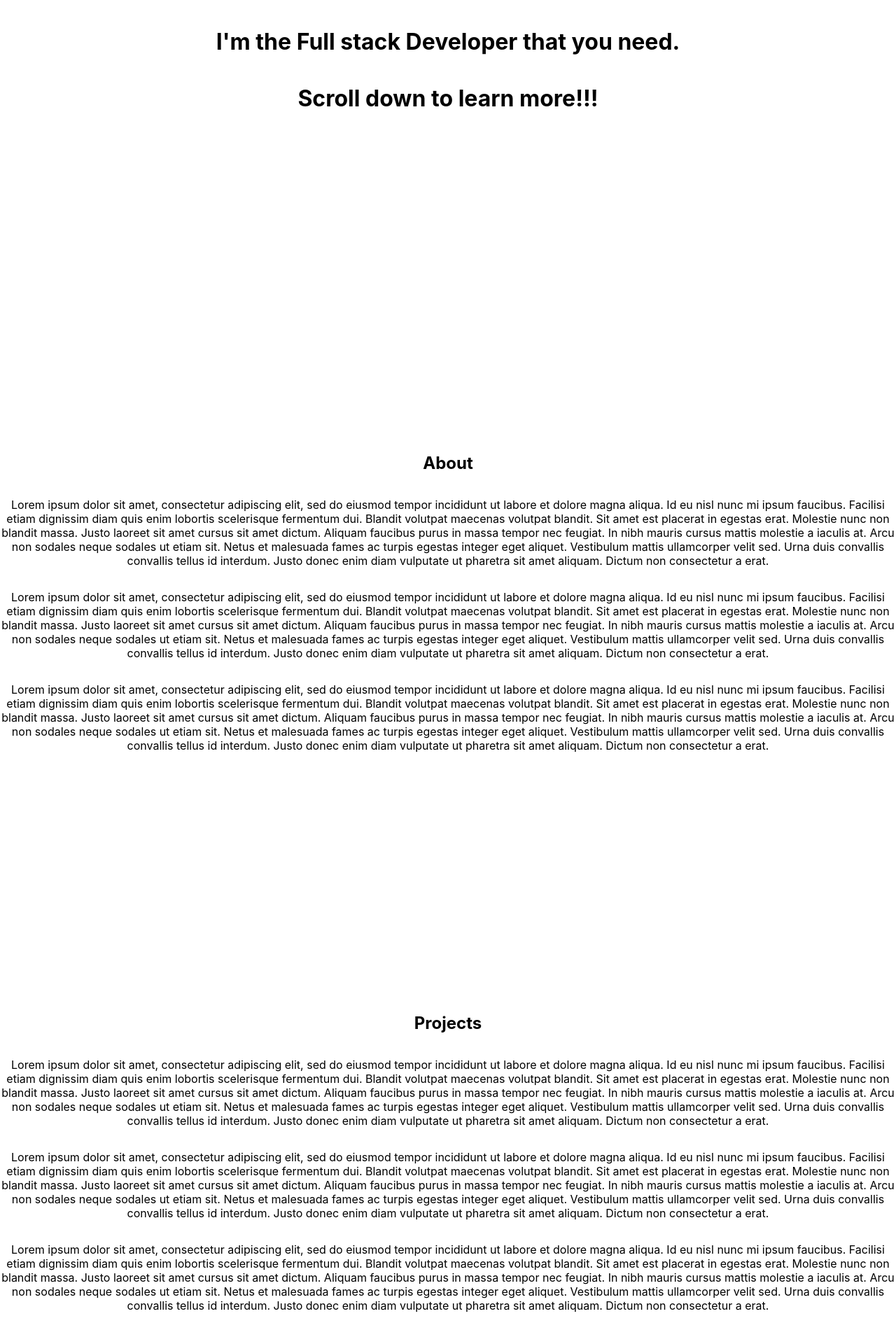
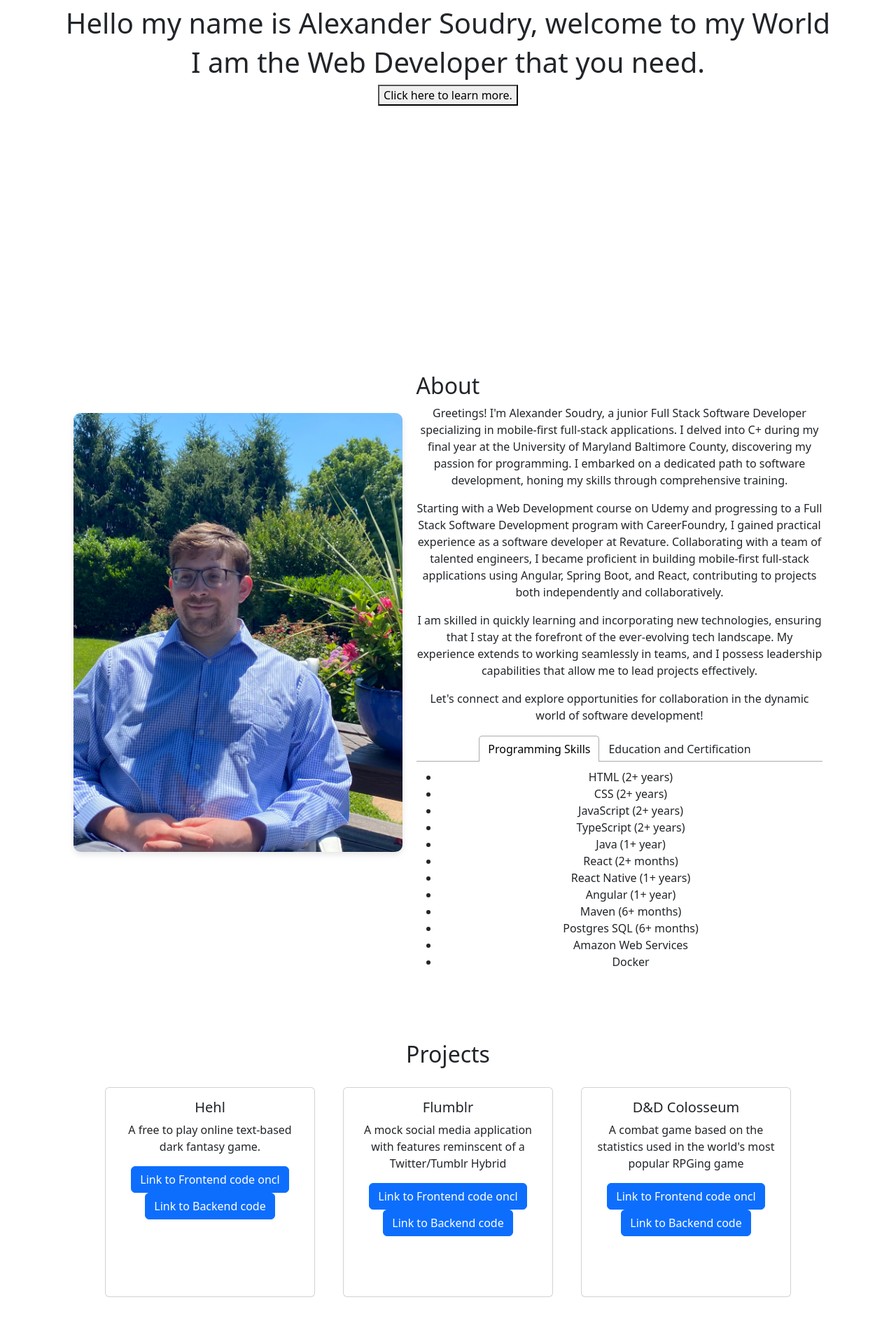
Before and after one commit to ASOUDRY/Website, a React (Create React App) app: page / in a window 1280 px wide. Shown: the part 420-2340 px from the top of the page at 70% size. Built offline with nearby package versions, Linux system fonts and the light colour scheme.

Commit message:
version 1 of website is done

```diff
--- a/src/App.js
+++ b/src/App.js
@@ -4,6 +4,7 @@ import About from './components/About';
 import Projects from './components/Projects';
 import Contact from './components/Contact';
 import './App.css';
+import 'bootstrap/dist/css/bootstrap.min.css';
 import Navigation from './components/Navigation';
 
 const App = () => {
--- a/src/component.css
+++ b/src/component.css
@@ -1,6 +1,6 @@
 /* App.css */
 .section {
-    height: 100vh;
+    block-size: 100vh;
     display: flex;
     flex-direction: column;
     justify-content: center;
@@ -26,7 +26,7 @@
   font-size: 18px; /* Increase the font size */
   cursor: pointer;
   transition: opacity 0.3s ease-in-out; /* Add a transition for smoother hover effect */
-  width: 100%; /* Make the buttons fill the entire width of the container */
+  inline-size: 100%; /* Make the buttons fill the entire width of the container */
   text-align: center; /* Center the text within the button */
 }
 
@@ -42,3 +42,28 @@
   background-color: rgb(190, 186, 186) !important;
   color: #ff4500 !important; /* Use !important to ensure this style takes precedence */
 }
+
+/* styles.css */
+.aboutImage {
+  inline-size: 470px;
+  /* block-size: auto; */
+  block-size: 650;
+  border-radius: 10px;
+  box-shadow: 0 4px 8px rgba(0, 0, 0, 0.1);
+}
+
+.about {
+  display: flex;
+  justify-content: center; /* Horizontally center the content */
+  align-items: center;
+}
+
+.aboutSecond {
+  inline-size: 600px;
+  block-size: 650px;
+  padding-inline-start: 20px;
+}
+
+.projects {
+  display: flex;
+}
--- a/src/components/About.js
+++ b/src/components/About.js
@@ -1,14 +1,65 @@
 // components/About.js
 import React from 'react';
+import { Tab, Tabs, TabList, TabPanel } from 'react-tabs';
+import 'react-tabs/style/react-tabs.css';
 import '../component.css';
+import profile from '../images/profile.jpg';
 
 const About = () => {
   return (
     <div id="about" className="section">
       <h2>About</h2>
-      <p>Lorem ipsum dolor sit amet, consectetur adipiscing elit, sed do eiusmod tempor incididunt ut labore et dolore magna aliqua. Id eu nisl nunc mi ipsum faucibus. Facilisi etiam dignissim diam quis enim lobortis scelerisque fermentum dui. Blandit volutpat maecenas volutpat blandit. Sit amet est placerat in egestas erat. Molestie nunc non blandit massa. Justo laoreet sit amet cursus sit amet dictum. Aliquam faucibus purus in massa tempor nec feugiat. In nibh mauris cursus mattis molestie a iaculis at. Arcu non sodales neque sodales ut etiam sit. Netus et malesuada fames ac turpis egestas integer eget aliquet. Vestibulum mattis ullamcorper velit sed. Urna duis convallis convallis tellus id interdum. Justo donec enim diam vulputate ut pharetra sit amet aliquam. Dictum non consectetur a erat.</p>
-      <p>Lorem ipsum dolor sit amet, consectetur adipiscing elit, sed do eiusmod tempor incididunt ut labore et dolore magna aliqua. Id eu nisl nunc mi ipsum faucibus. Facilisi etiam dignissim diam quis enim lobortis scelerisque fermentum dui. Blandit volutpat maecenas volutpat blandit. Sit amet est placerat in egestas erat. Molestie nunc non blandit massa. Justo laoreet sit amet cursus sit amet dictum. Aliquam faucibus purus in massa tempor nec feugiat. In nibh mauris cursus mattis molestie a iaculis at. Arcu non sodales neque sodales ut etiam sit. Netus et malesuada fames ac turpis egestas integer eget aliquet. Vestibulum mattis ullamcorper velit sed. Urna duis convallis convallis tellus id interdum. Justo donec enim diam vulputate ut pharetra sit amet aliquam. Dictum non consectetur a erat.</p>
-      <p>Lorem ipsum dolor sit amet, consectetur adipiscing elit, sed do eiusmod tempor incididunt ut labore et dolore magna aliqua. Id eu nisl nunc mi ipsum faucibus. Facilisi etiam dignissim diam quis enim lobortis scelerisque fermentum dui. Blandit volutpat maecenas volutpat blandit. Sit amet est placerat in egestas erat. Molestie nunc non blandit massa. Justo laoreet sit amet cursus sit amet dictum. Aliquam faucibus purus in massa tempor nec feugiat. In nibh mauris cursus mattis molestie a iaculis at. Arcu non sodales neque sodales ut etiam sit. Netus et malesuada fames ac turpis egestas integer eget aliquet. Vestibulum mattis ullamcorper velit sed. Urna duis convallis convallis tellus id interdum. Justo donec enim diam vulputate ut pharetra sit amet aliquam. Dictum non consectetur a erat.</p>
+      <div className='about'>
+        <img src={profile} className="aboutImage" alt="profile" />
+        <div className='aboutSecond' >
+          <p>
+            Greetings! I'm Alexander Soudry, a junior Full Stack Software Developer specializing in mobile-first full-stack applications. I delved into C+ during my final year at the University of Maryland Baltimore County, discovering my passion for programming. I embarked on a dedicated path to software development, honing my skills through comprehensive training.
+          </p>
+
+          <p>
+            Starting with a Web Development course on Udemy and progressing to a Full Stack Software Development program with CareerFoundry, I gained practical experience as a software developer at Revature. Collaborating with a team of talented engineers, I became proficient in building mobile-first full-stack applications using Angular, Spring Boot, and React, contributing to projects both independently and collaboratively.
+          </p>
+
+          <p>
+            I am skilled in quickly learning and incorporating new technologies, ensuring that I stay at the forefront of the ever-evolving tech landscape. My experience extends to working seamlessly in teams, and I possess leadership capabilities that allow me to lead projects effectively.
+          </p>
+
+          <p>
+            Let's connect and explore opportunities for collaboration in the dynamic world of software development!
+          </p>
+
+          <Tabs>
+            <TabList>
+              <Tab>Programming Skills</Tab>
+              <Tab>Education and Certification</Tab>
+            </TabList>
+
+            <TabPanel>
+              <ul>
+                <li>HTML (2+ years)</li>
+                <li>CSS (2+ years)</li>
+                <li>JavaScript (2+ years)</li>
+                <li>TypeScript (2+ years)</li>
+                <li>Java (1+ year)</li>
+                <li>React (2+ months)</li>
+                <li>React Native (1+ years)</li>
+                <li>Angular (1+ year)</li>
+                <li>Maven (6+ months)</li>
+                <li>Postgres SQL (6+ months)</li>
+                <li>Amazon Web Services</li>
+                <li>Docker</li>
+              </ul>
+            </TabPanel>
+
+            <TabPanel>
+              <ul>
+                <li>Full-Stack Immersion Certificate - CareerFoundry, Berlin, Germany 2021</li>
+                <li>BA in Classical History - University of Maryland, Baltimore County 2018</li>
+              </ul>
+            </TabPanel>
+          </Tabs>
+        </div>
+      </div>
     </div>
   );
 };
--- a/src/components/Contact.js
+++ b/src/components/Contact.js
@@ -6,9 +6,13 @@ const Contact = () => {
   return (
     <div id="contact" className="section">
       <h2>Contact</h2>
-      <p>Lorem ipsum dolor sit amet, consectetur adipiscing elit, sed do eiusmod tempor incididunt ut labore et dolore magna aliqua. Id eu nisl nunc mi ipsum faucibus. Facilisi etiam dignissim diam quis enim lobortis scelerisque fermentum dui. Blandit volutpat maecenas volutpat blandit. Sit amet est placerat in egestas erat. Molestie nunc non blandit massa. Justo laoreet sit amet cursus sit amet dictum. Aliquam faucibus purus in massa tempor nec feugiat. In nibh mauris cursus mattis molestie a iaculis at. Arcu non sodales neque sodales ut etiam sit. Netus et malesuada fames ac turpis egestas integer eget aliquet. Vestibulum mattis ullamcorper velit sed. Urna duis convallis convallis tellus id interdum. Justo donec enim diam vulputate ut pharetra sit amet aliquam. Dictum non consectetur a erat.</p>
-      <p>Lorem ipsum dolor sit amet, consectetur adipiscing elit, sed do eiusmod tempor incididunt ut labore et dolore magna aliqua. Id eu nisl nunc mi ipsum faucibus. Facilisi etiam dignissim diam quis enim lobortis scelerisque fermentum dui. Blandit volutpat maecenas volutpat blandit. Sit amet est placerat in egestas erat. Molestie nunc non blandit massa. Justo laoreet sit amet cursus sit amet dictum. Aliquam faucibus purus in massa tempor nec feugiat. In nibh mauris cursus mattis molestie a iaculis at. Arcu non sodales neque sodales ut etiam sit. Netus et malesuada fames ac turpis egestas integer eget aliquet. Vestibulum mattis ullamcorper velit sed. Urna duis convallis convallis tellus id interdum. Justo donec enim diam vulputate ut pharetra sit amet aliquam. Dictum non consectetur a erat.</p>
-      <p>Lorem ipsum dolor sit amet, consectetur adipiscing elit, sed do eiusmod tempor incididunt ut labore et dolore magna aliqua. Id eu nisl nunc mi ipsum faucibus. Facilisi etiam dignissim diam quis enim lobortis scelerisque fermentum dui. Blandit volutpat maecenas volutpat blandit. Sit amet est placerat in egestas erat. Molestie nunc non blandit massa. Justo laoreet sit amet cursus sit amet dictum. Aliquam faucibus purus in massa tempor nec feugiat. In nibh mauris cursus mattis molestie a iaculis at. Arcu non sodales neque sodales ut etiam sit. Netus et malesuada fames ac turpis egestas integer eget aliquet. Vestibulum mattis ullamcorper velit sed. Urna duis convallis convallis tellus id interdum. Justo donec enim diam vulputate ut pharetra sit amet aliquam. Dictum non consectetur a erat.</p>
+      <ul>
+        <li>Phone: 443-615-3229</li>
+        <li>Email: alexandersoudry@gmail.com</li>
+        <li>
+          <a href="https://www.linkedin.com/in/alexandersoudry/">https://www.linkedin.com/in/alexandersoudry</a>
+        </li>
+      </ul>
     </div>
   );
 };
--- a/src/components/Home.js
+++ b/src/components/Home.js
@@ -1,12 +1,40 @@
-import React from 'react';
+import React, {useState, useEffect} from 'react';
+import { animateScroll as scroll } from 'react-scroll';
 import '../component.css';
 
 const Home = () => {
+  const words = ['React', 'Angular', 'SpringBoot', 'Web'];
+  const [currentWordIndex, setCurrentWordIndex] = useState(0);
+
+  useEffect(() => {
+    const intervalId = setInterval(() => {
+      // Increment the index and loop back to 0 when reaching the end
+      setCurrentWordIndex((prevIndex) => (prevIndex + 1) % words.length);
+    }, 2000); // Change the interval time as needed
+
+    return () => clearInterval(intervalId);
+  }, [words.length]);
+
+
+  const scrollToSection = (section) => {
+    const sectionElement = document.getElementById(section);
+    if (sectionElement) {
+      scroll.scrollTo(sectionElement.offsetTop, {
+        duration: 800,
+        delay: 0,
+        smooth: 'easeInOutQuart',
+      });
+    }
+  };
+
+
   return (
     <div id="home" className="section" >
-      <h1>Hello Welcome to my World</h1>
-      <h1> I'm the Full stack Developer that you need.</h1>
-      <h1> Scroll down to learn more!!!</h1>
+      <h1>Hello my name is Alexander Soudry, welcome to my World</h1>
+      <h1> I am the {words[currentWordIndex]} Developer that you need.</h1>
+      <button
+         onClick={() => scrollToSection('about')}
+      > Click here to learn more.</button>
     </div>
   );
 };
--- a/src/components/Navigation.js
+++ b/src/components/Navigation.js
@@ -70,7 +70,7 @@ const Navigation = () => {
             className={`nav-button ${activeSection === 'project' ? 'active' : ''}`}
             onClick={() => scrollToSection('project')}
           >
-            Project
+            Projects
           </button>
 
           <button
--- a/src/components/Projects.js
+++ b/src/components/Projects.js
@@ -1,14 +1,52 @@
 // components/Home.js
 import React from 'react';
+import Button from 'react-bootstrap/Button';
+import Card from 'react-bootstrap/Card';
+
 import '../component.css';
 
 const Projects = () => {
+
+  const data = [
+    { id: 1, name: 'Hehl', description: "A free to play online text-based dark fantasy game.",
+    front: "https://github.com/ASOUDRY/Hehlma-Journey-of-Oil-and-Shadow",
+    back: "https://github.com/ASOUDRY/Hehl-Api"  },
+    { id: 2, name: 'Flumblr',
+    description: "A mock social media application with features reminscent of a Twitter/Tumblr Hybrid",
+    front: "https://github.com/ASOUDRY/Flumbr-Frontend",
+    back: "https://github.com/ASOUDRY/Flumblr-Backend"  },
+    { id: 3, name: 'D&D Colosseum',
+    description: "A combat game based on the statistics used in the world's most popular RPGing game",
+    front: "https://github.com/ASOUDRY/Soudry-P1-Frontend",
+    back: "https://github.com/ASOUDRY/Soudry-P1-Backend" },
+  ];
+
+  const cardStyle = {
+    width: '300px',
+    height: '300px',
+    margin: '20px'
+  };
+
+  const renderedCards = data.map((item) => (
+    <div key={item.id}>
+      <Card style={cardStyle}>
+        <Card.Body border="primary" style={{ maxHeight: '220px', overflow: 'hidden' }}>
+          <Card.Title>{item.name}</Card.Title>
+          <Card.Text>
+            {item.description}
+          </Card.Text>
+          <Button href={item.front} variant="primary">Link to Frontend code oncl</Button>
+          <Button variant="primary">Link to Backend code</Button>
+        </Card.Body>
+      </Card>
+    </div>
+  ));
   return (
     <div id="project" className="section">
       <h2>Projects</h2>
-      <p>Lorem ipsum dolor sit amet, consectetur adipiscing elit, sed do eiusmod tempor incididunt ut labore et dolore magna aliqua. Id eu nisl nunc mi ipsum faucibus. Facilisi etiam dignissim diam quis enim lobortis scelerisque fermentum dui. Blandit volutpat maecenas volutpat blandit. Sit amet est placerat in egestas erat. Molestie nunc non blandit massa. Justo laoreet sit amet cursus sit amet dictum. Aliquam faucibus purus in massa tempor nec feugiat. In nibh mauris cursus mattis molestie a iaculis at. Arcu non sodales neque sodales ut etiam sit. Netus et malesuada fames ac turpis egestas integer eget aliquet. Vestibulum mattis ullamcorper velit sed. Urna duis convallis convallis tellus id interdum. Justo donec enim diam vulputate ut pharetra sit amet aliquam. Dictum non consectetur a erat.</p>
-      <p>Lorem ipsum dolor sit amet, consectetur adipiscing elit, sed do eiusmod tempor incididunt ut labore et dolore magna aliqua. Id eu nisl nunc mi ipsum faucibus. Facilisi etiam dignissim diam quis enim lobortis scelerisque fermentum dui. Blandit volutpat maecenas volutpat blandit. Sit amet est placerat in egestas erat. Molestie nunc non blandit massa. Justo laoreet sit amet cursus sit amet dictum. Aliquam faucibus purus in massa tempor nec feugiat. In nibh mauris cursus mattis molestie a iaculis at. Arcu non sodales neque sodales ut etiam sit. Netus et malesuada fames ac turpis egestas integer eget aliquet. Vestibulum mattis ullamcorper velit sed. Urna duis convallis convallis tellus id interdum. Justo donec enim diam vulputate ut pharetra sit amet aliquam. Dictum non consectetur a erat.</p>
-      <p>Lorem ipsum dolor sit amet, consectetur adipiscing elit, sed do eiusmod tempor incididunt ut labore et dolore magna aliqua. Id eu nisl nunc mi ipsum faucibus. Facilisi etiam dignissim diam quis enim lobortis scelerisque fermentum dui. Blandit volutpat maecenas volutpat blandit. Sit amet est placerat in egestas erat. Molestie nunc non blandit massa. Justo laoreet sit amet cursus sit amet dictum. Aliquam faucibus purus in massa tempor nec feugiat. In nibh mauris cursus mattis molestie a iaculis at. Arcu non sodales neque sodales ut etiam sit. Netus et malesuada fames ac turpis egestas integer eget aliquet. Vestibulum mattis ullamcorper velit sed. Urna duis convallis convallis tellus id interdum. Justo donec enim diam vulputate ut pharetra sit amet aliquam. Dictum non consectetur a erat.</p>
+      <div className='projects'>
+        {renderedCards}
+      </div>
     </div>
   );
 };
```
Also changed, not shown: src/images/about_me.jpg (added), src/images/profile.jpg (added).
